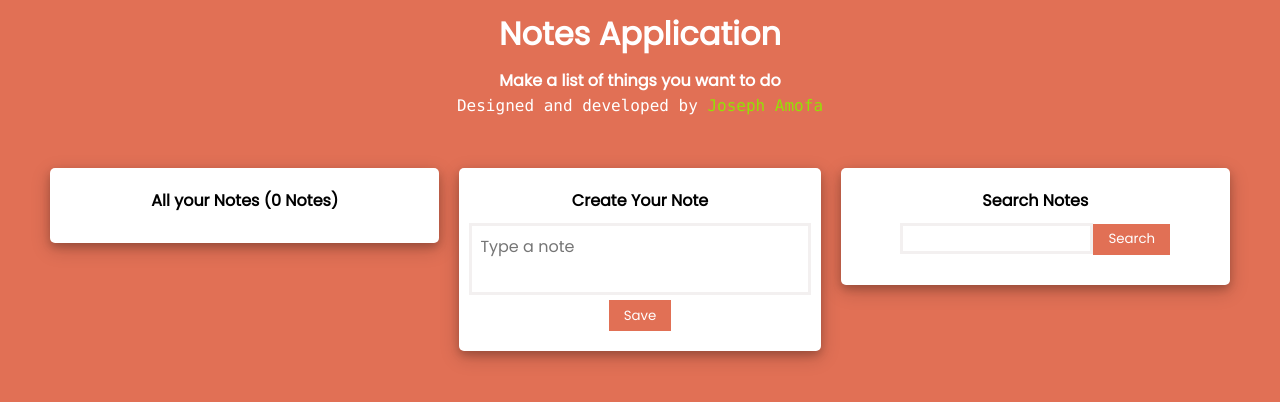
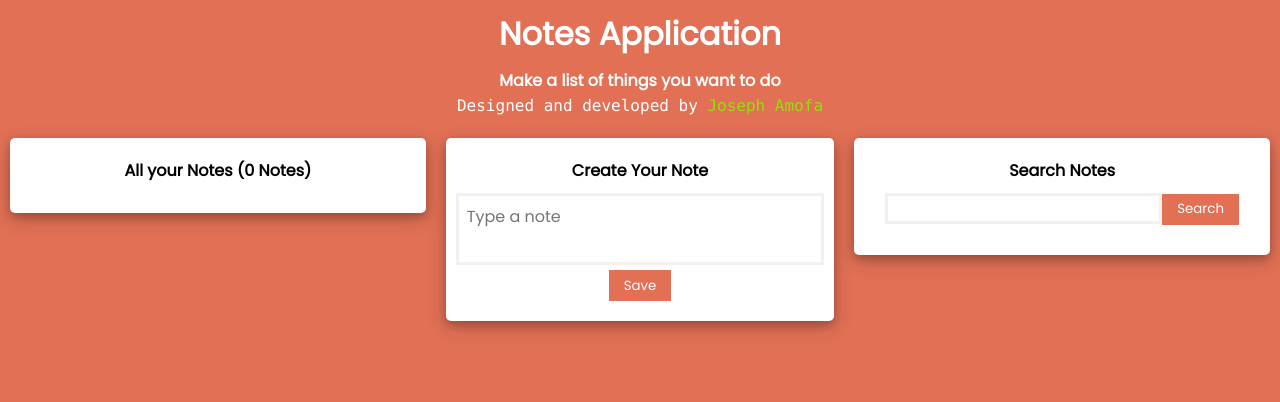
Before and after one commit to joereuben/notes-app, a React (Create React App) app: page / in a window 1280 px wide. Shown: the top 402 px of the page. Built offline with nearby package versions, Linux system fonts and the light colour scheme.

Commit message:
minor ui edits

```diff
--- a/src/Search.js
+++ b/src/Search.js
@@ -37,7 +37,7 @@ export default function Search({notes, deleteNote}) {
         <h4>Search Notes</h4>
         <div>
             <form action='' method='get' onSubmit={handleSubmit}>
-                <input type="text" value={query}  onChange={(e) => setQuery(e.target.value)}/>
+                <input type="search" value={query}  onChange={(e) => setQuery(e.target.value)}/>
                 <button type='submit' className='button'>Search</button>
             </form>
         </div>
--- a/src/index.css
+++ b/src/index.css
@@ -49,7 +49,8 @@ section{
   display: grid;
   grid-template-columns: 33% auto 33%;
   column-gap: 20px;
-  padding: 50px;
+  margin: 20px 10px;
+  /* padding: 50px; */
 }
 form{
   margin-top: auto;
@@ -60,8 +61,9 @@ input, textarea{
   border: 3px solid rgb(243, 240, 240);
   /* height: 30px; */
   resize: none;
+  min-width: 70%;
 }
-input[type=text]:focus, textarea:focus {
+input[type=search]:focus, textarea:focus {
   outline: none;
   border: 3px solid rgb(202, 198, 198);
 }
```
